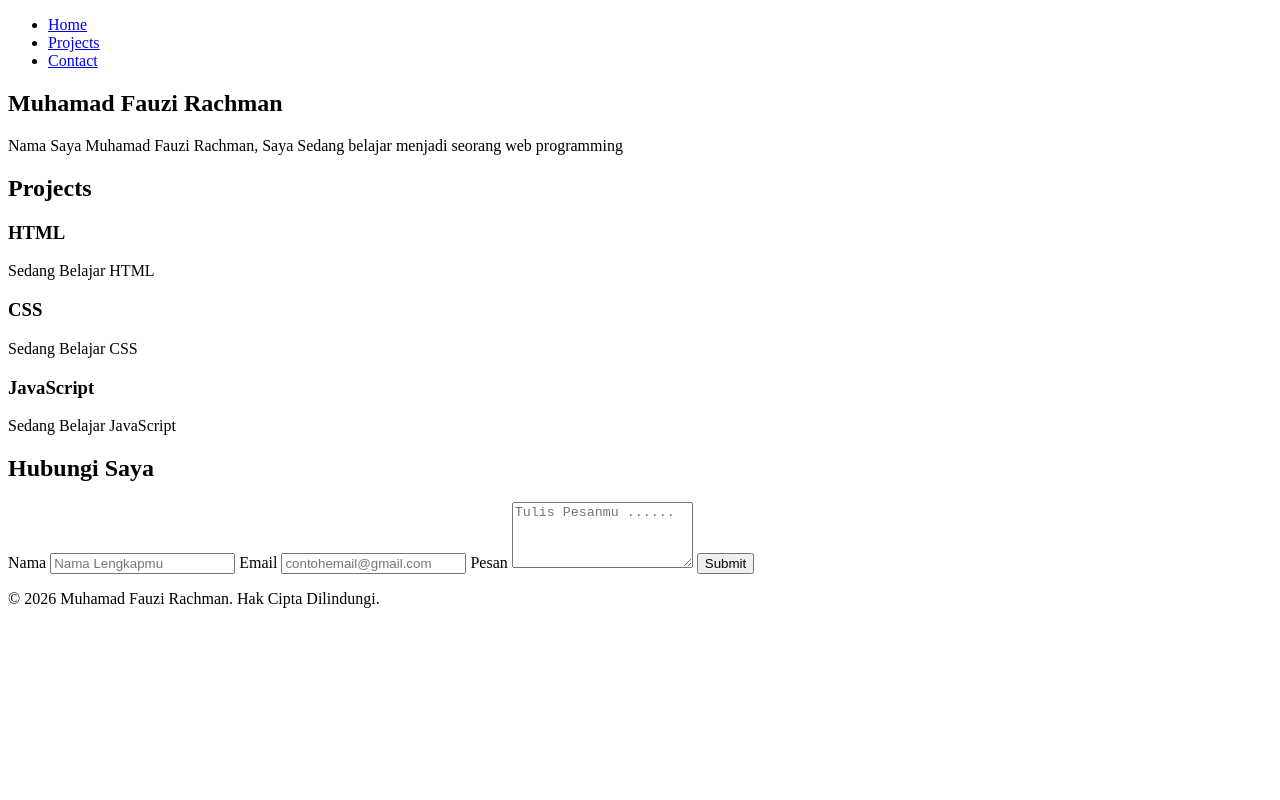
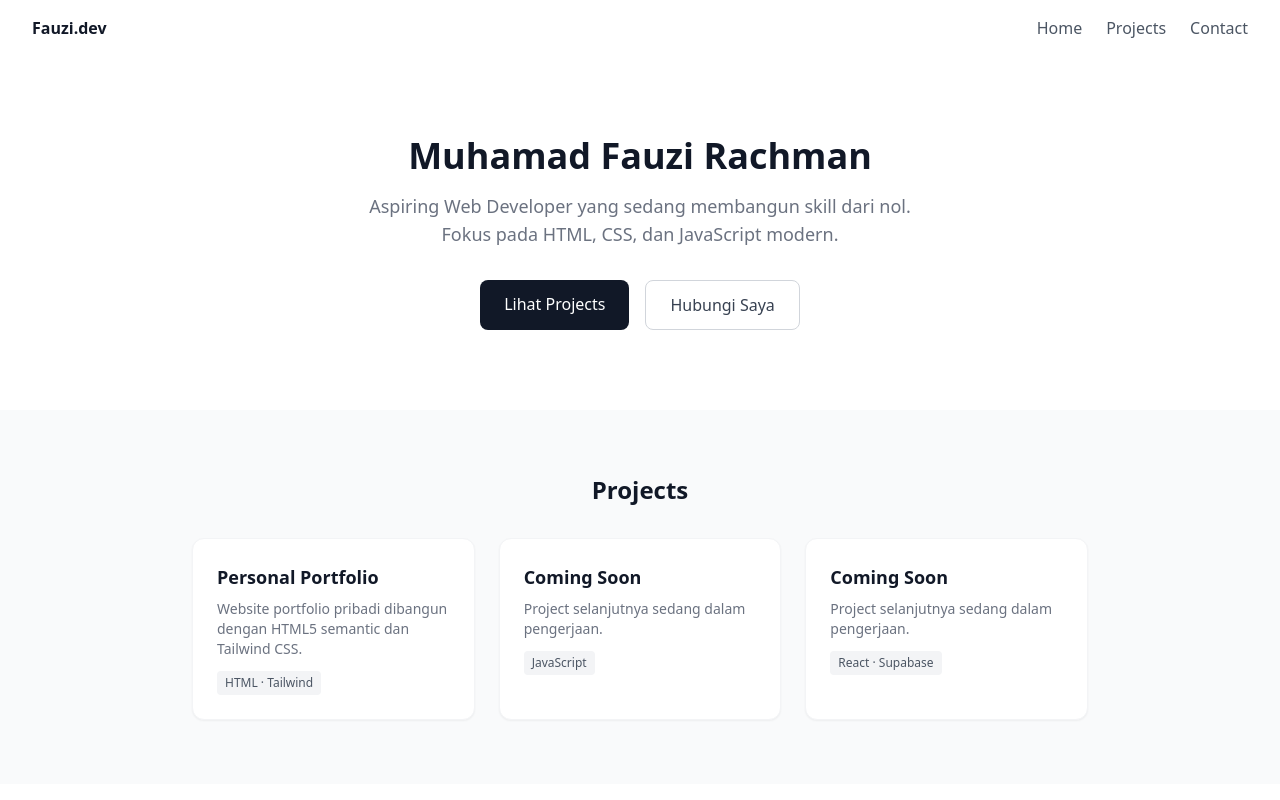
Before and after one commit to muhamadfrchmn/portofolio-web, a plain HTML site: page index.html in a window 1280 px wide. Shown: the top 800 px of the page. Drawn offline with nearby package versions, Linux system fonts and the light colour scheme.

Commit message:
Day - 2 Tailwind styling - navbar, hero, cards, form, footer

```diff
--- a/index.html
+++ b/index.html
@@ -4,63 +4,79 @@
     <meta charset="UTF-8">
     <meta name="viewport" content="width=device-width, initial-scale=1.0">
     <title>Muhamad Fauzi Rachman — Web Developer</title>
+    <script src="https://cdn.tailwindcss.com"></script>
 </head>
-<body>
-    <header>
-        <nav>
-            <ul>
-                <li><a href="#">Home</a></li>
-                <li><a href="#">Projects</a></li>
-                <li><a href="#">Contact</a></li>
-            </ul>
-        </nav>
+<body class="m-0 p-0 font-sans bg-gray-50 text-gray-800">
+    <header class="bg-white shadow-sm px-8 py-4 flex justify-between items-center">
+    <span class="font-bold text-gray-900">Fauzi.dev</span>
+    <nav>
+        <ul class="flex gap-6 list-none m-0 p-0">
+            <li><a href="#" class="text-gray-600 hover:text-black no-underline font-medium">Home</a></li>
+            <li><a href="#" class="text-gray-600 hover:text-black no-underline font-medium">Projects</a></li>
+            <li><a href="#" class="text-gray-600 hover:text-black no-underline font-medium">Contact</a></li>
+        </ul>
+    </nav>
     </header>
 
     <main>
-        <section>
-            <h1>Muhamad Fauzi Rachman</h1>
-            <p>Nama Saya Muhamad Fauzi Rachman, Saya Sedang belajar menjadi seorang web programming</p>
+        <section class="px-8 py-20 text-center bg-white">
+            <h1 class="text-4xl font-bold text-gray-900 mb-4">Muhamad Fauzi Rachman</h1>
+            <p class="text-lg text-gray-500 max-w-xl mx-auto">Aspiring Web Developer yang sedang membangun skill dari nol.
+                Fokus pada HTML, CSS, dan JavaScript modern.</p>
+            <div class="mt-8 flex gap-4 justify-center">
+                <a href="#" class="bg-gray-900 text-white px-6 py-3 rounded-lg font-medium hover:bg-gray-700 transition-colors">Lihat Projects</a>
+                <a href="#" class="border border-gray-300 text-gray-700 px-6 py-3 rounded-lg font-medium hover:bg-gray-50 transition-colors">Hubungi Saya</a>
+            </div>
         </section>
 
-        <section>
-            <h2>Projects</h2>
-             <div  class="skill-grid">
-                <article class="skill-card">
-                    <h3>HTML</h3>
-                    <p>Sedang Belajar HTML</p>
+        <section class="px-8 py-16 bg-gray-50">
+            <h2 class="text-2xl font-bold text-center text-gray-900 mb-8">Projects</h2>
+             <div  class="grid grid-cols-3 gap-6 max-w-4xl mx-auto">
+                <article class="bg-white rounded-xl p-6 shadow-sm border border-gray-100">
+                    <h3 class="text-lg font-semibold text-gray-900 mb-2">Personal Portfolio</h3>
+                    <p class="text-gray-500 text-sm">Website portfolio pribadi dibangun dengan HTML5 semantic dan Tailwind CSS.</p>
+                    <span class="inline-block mt-3 text-xs bg-gray-100 text-gray-600 px-2 py-1 rounded">HTML · Tailwind</span>
                 </article>
 
-                <article class="skill-card">
-                    <h3>CSS</h3>
-                    <p>Sedang Belajar CSS</p>
+                <article class="bg-white rounded-xl p-6 shadow-sm border border-gray-100">
+                    <h3 class="text-lg font-semibold text-gray-900 mb-2">Coming Soon</h3>
+                    <p class="text-gray-500 text-sm">Project selanjutnya sedang dalam pengerjaan.</p>
+                    <span class="inline-block mt-3 text-xs bg-gray-100 text-gray-600 px-2 py-1 rounded">JavaScript</span>
                 </article>
 
-                <article class="skill-card">
-                    <h3>JavaScript</h3>
-                    <p>Sedang Belajar JavaScript</p>
+                <article class="bg-white rounded-xl p-6 shadow-sm border border-gray-100">
+                    <h3 class="text-lg font-semibold text-gray-900 mb-2">Coming Soon</h3>
+                    <p class="text-gray-500 text-sm">Project selanjutnya sedang dalam pengerjaan.</p>
+                    <span class="inline-block mt-3 text-xs bg-gray-100 text-gray-600 px-2 py-1 rounded">React · Supabase</span>
                 </article>
             </div>
         </section>
 
-        <section>
-        <h2>Hubungi Saya</h2>
-        <form>
-            <label for="nama">Nama</label>
-            <input type="text" id="nama" name="nama" placeholder="Nama Lengkapmu">
+        <section class="px-8 py-16 bg-white">
+        <h2 class="text-2xl font-bold text-center text-gray-900 mb-8">Hubungi Saya</h2>
+        <form class="max-w-lg mx-auto flex flex-col gap-4">
+            <label class="text-sm font-medium text-gray-700">Nama</label>
+        <input type="text" id="nama" name="nama" placeholder="Nama Lengkapmu"
+            class="border border-gray-300 rounded-lg px-4 py-2 text-sm focus:outline-none focus:ring-2 focus:ring-gray-400">
 
-            <label for="email">Email</label>
-            <input type="email" id="email" name="email" placeholder="contohemail@gmail.com">
+        <label class="text-sm font-medium text-gray-700">Email</label>
+        <input type="email" id="email" name="email" placeholder="contohemail@gmail.com"
+            class="border border-gray-300 rounded-lg px-4 py-2 text-sm focus:outline-none focus:ring-2 focus:ring-gray-400">
 
-            <label for="pesan">Pesan</label>
-            <textarea name="pesan" id="pesan" rows="4" placeholder="Tulis Pesanmu ......"></textarea>
+        <label class="text-sm font-medium text-gray-700">Pesan</label>
+        <textarea name="pesan" id="pesan" rows="4" placeholder="Tulis Pesanmu......"
+            class="border border-gray-300 rounded-lg px-4 py-2 text-sm focus:outline-none focus:ring-2 focus:ring-gray-400"></textarea>
 
-            <button type="submit">Submit</button>
+        <button type="submit"
+            class="bg-gray-900 text-white py-2 px-6 rounded-lg font-medium hover:bg-gray-700 transition-colors">
+            Kirim Pesan
+        </button>
         </form>
         </section>
     </main>
 
-    <footer>
-        <p>&copy; 2026 Muhamad Fauzi Rachman. Hak Cipta Dilindungi.</p>
+    <footer class="px-8 py-6 bg-gray-900 text-center">
+        <p class="text-gray-400 text-sm">&copy; 2026 Muhamad Fauzi Rachman. Hak Cipta Dilindungi.</p>
     </footer>
 </body>
 </html>
```
